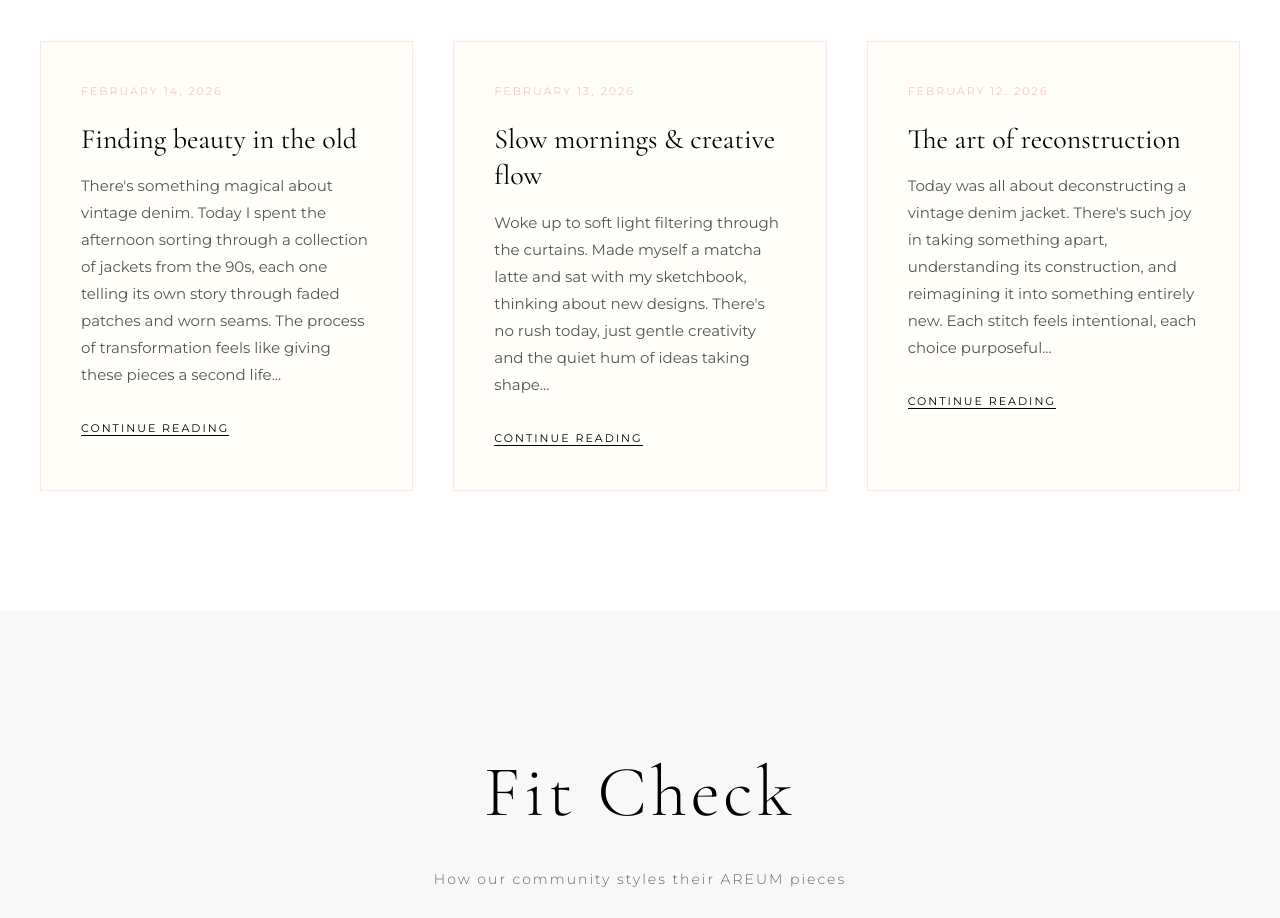
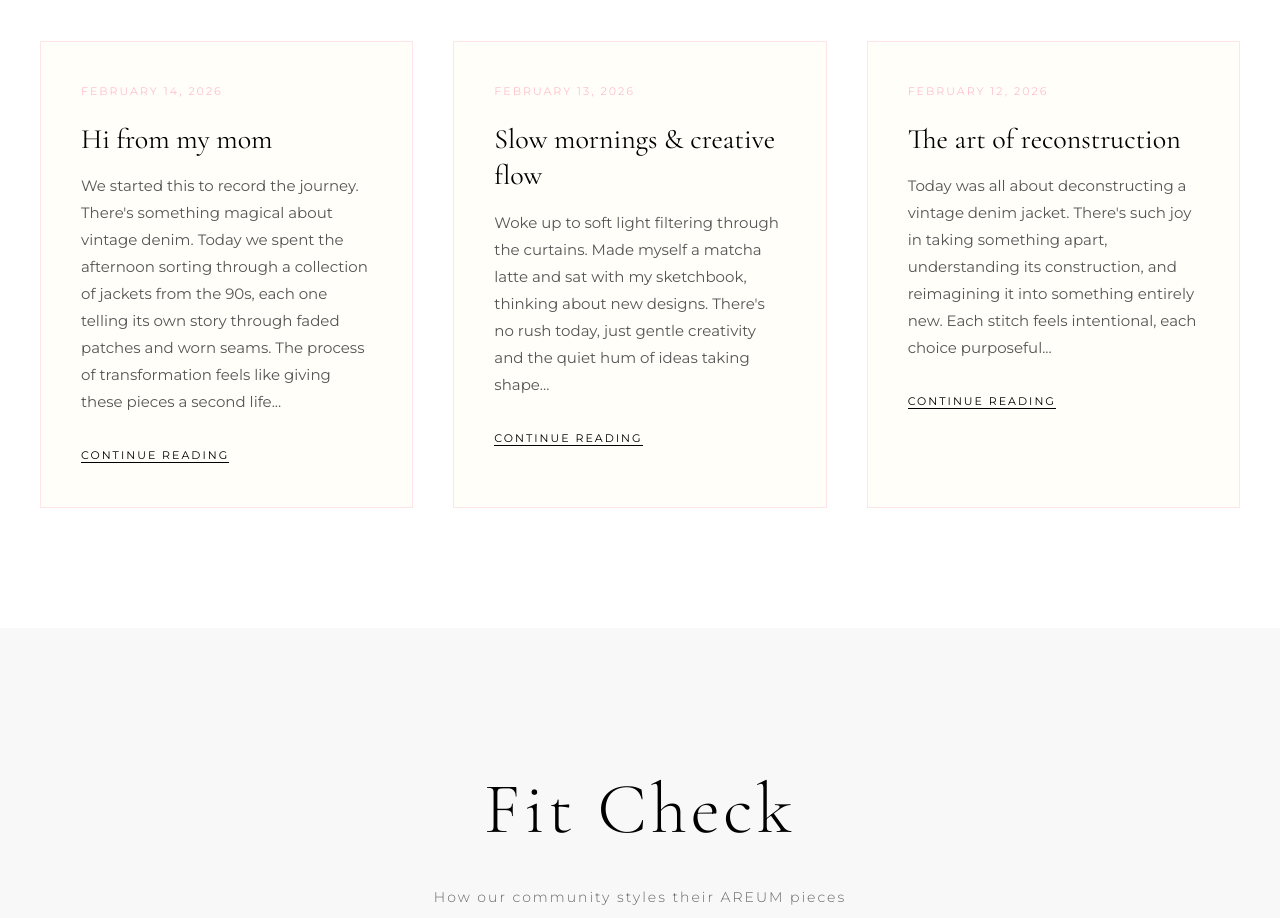
Before and after one commit to areumblog/areum, a plain HTML site: page index.html in a window 1280 px wide. Shown: the part 1100-2018 px from the top of the page. Drawn offline with nearby package versions, Linux system fonts and the light colour scheme.

Commit message:
Update index.html

```diff
--- a/index.html
+++ b/index.html
@@ -678,9 +678,9 @@
         <div class="diary-grid">
             <article class="diary-entry">
                 <div class="diary-date">February 14, 2026</div>
-                <h3 class="diary-title">Finding beauty in the old</h3>
+                <h3 class="diary-title">Hi from my mom </h3>
                 <p class="diary-excerpt">
-                    There's something magical about vintage denim. Today I spent the afternoon sorting through
+                    We started this to record the journey. There's something magical about vintage denim. Today we spent the afternoon sorting through
                     a collection of jackets from the 90s, each one telling its own story through faded patches
                     and worn seams. The process of transformation feels like giving these pieces a second life...
                 </p>
```
